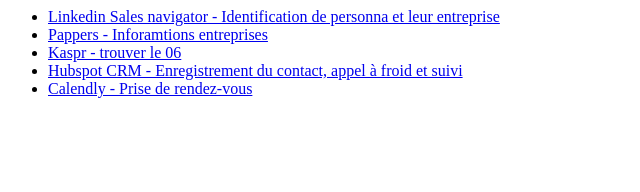
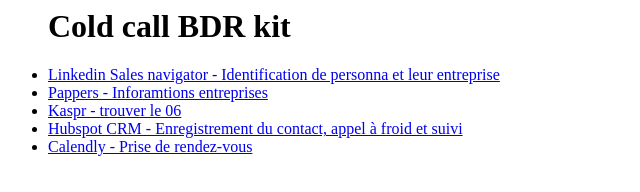
Before and after one commit to stephanefullstack/bdrkit, a plain HTML site: page index.html in a window 1280 px wide. Shown: the whole page, without its empty margins (0-640 px from the left). Drawn offline with Linux system fonts and the light colour scheme.

Commit message:
add title

```diff
--- a/index.html
+++ b/index.html
@@ -6,6 +6,7 @@
 </head>
 <body>
   <ul>
+    <h1>Cold call BDR kit</h1>
     <li><a href="https://business.linkedin.com/fr-fr/sales-solutions/sales-navigator">Linkedin Sales navigator - Identification de personna et leur entreprise</a></li>
     <li><a href="https://www.pappers.fr/">Pappers - Inforamtions entreprises</a></li>
     <li><a href="https://www.kaspr.io/fr/">Kaspr - trouver le 06</a></li>
```
